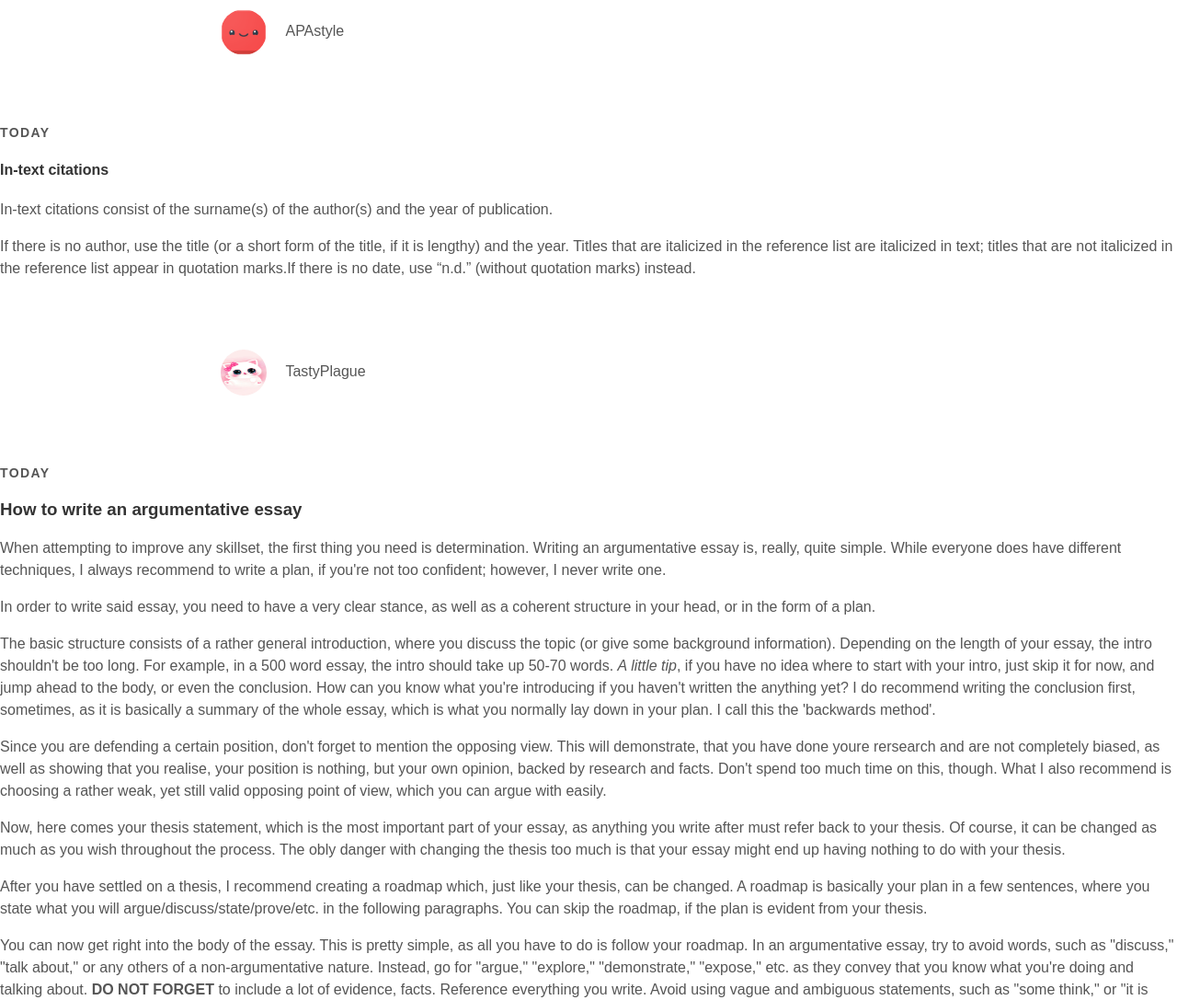
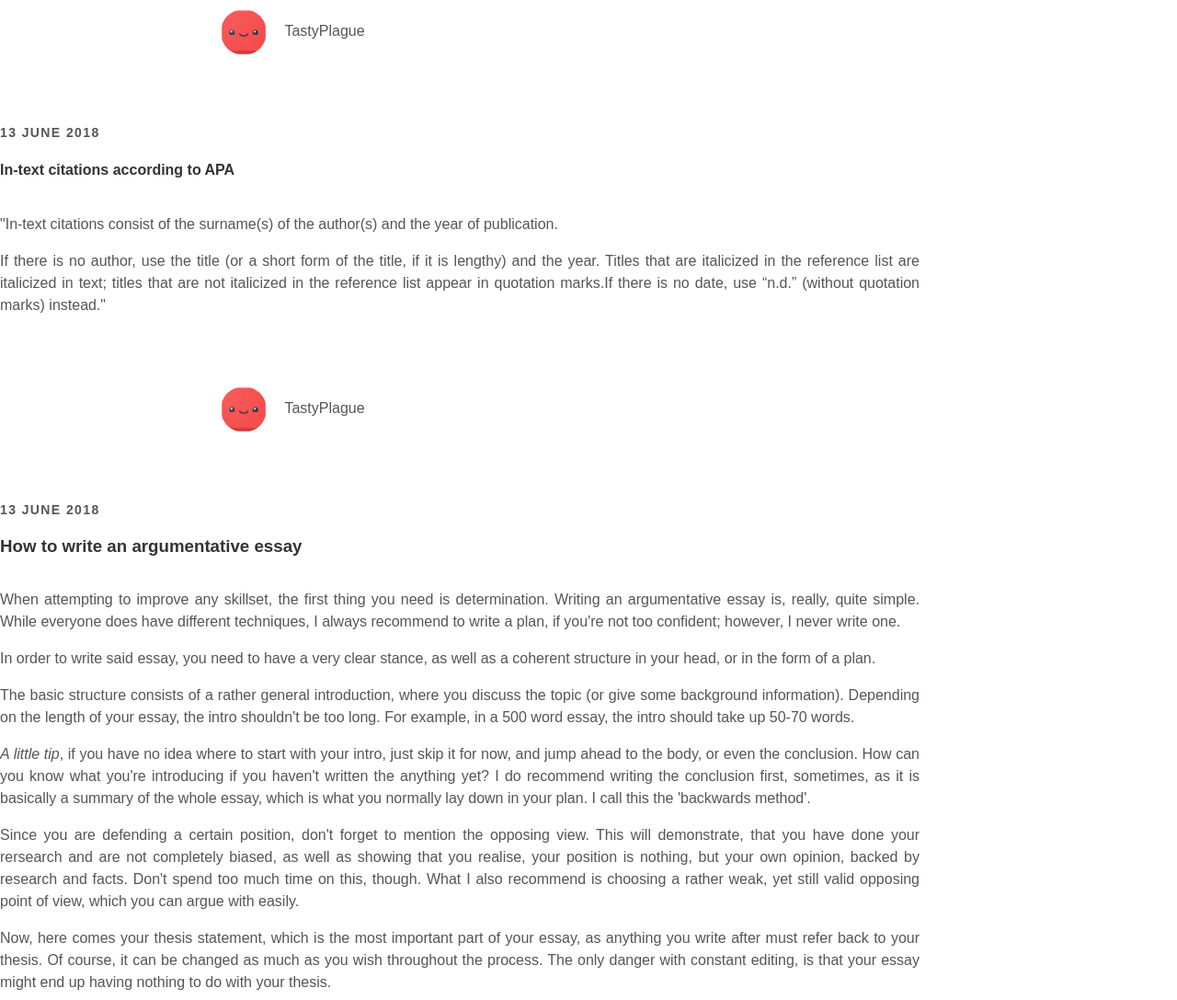
Before and after one commit to TastyPlague/TastyPlague.github.io, a plain HTML site: page index.html in a window 1280 px wide. Shown: the part 200-1287 px from the top of the page at 92% size. Drawn offline with Linux system fonts and the light colour scheme; a web font is replaced by a local one.

Commit message:
Add files via upload

```diff
--- a/index.html
+++ b/index.html
@@ -21,14 +21,15 @@
   <div class="post">
     <div class="post-author">
       <img src="pic.png">
-        <span>APAstyle</span>
+        <span>TastyPlague</span>
       </div>
     </div>
-      <p class="post-date">Today</p>
-      <h4 class="post-title">In-text citations</h4>
+    </div>
+      <p class="post-date">13 June 2018</p>
+      <h4 class="post-title">In-text citations according to APA</h4>
       <div class="post-content">
-      <p>In-text citations consist of the surname(s) of the author(s) and the year of publication.</p>
-      <p>If there is no author, use the title (or a short form of the title, if it is lengthy) and the year. Titles that are italicized in the reference list are italicized in text; titles that are not italicized in the reference list appear in quotation marks.If there is no date, use “n.d.” (without quotation marks) instead.</p>
+      <p>"In-text citations consist of the surname(s) of the author(s) and the year of publication.</p>
+      <p>If there is no author, use the title (or a short form of the title, if it is lengthy) and the year. Titles that are italicized in the reference list are italicized in text; titles that are not italicized in the reference list appear in quotation marks.If there is no date, use “n.d.” (without quotation marks) instead."</p>
       </div>
       </div>
     </div>
@@ -36,18 +37,19 @@
    <div class="post-container">
     <div class="post">
       <div class="post-author">
-        <img src="me.png">
+        <img src="pic.png">
           <span>TastyPlague</span>
         </div>
       </div>
-        <p class="post-date">Today</p>
+        <p class="post-date">13 June 2018</p>
         <h3 class="post-title">How to write an argumentative essay</h3>
         <div class="post-content">
           <p>When attempting to improve any skillset, the first thing you need is determination. Writing an argumentative essay is, really, quite simple. While everyone does have different techniques, I always recommend to write a plan, if you're not too confident; however, I never write one.</p>
           <p>In order to write said essay, you need to have a very clear stance, as well as a coherent structure in your head, or in the form of a plan. </p>
-          <p>The basic structure consists of a rather general introduction, where you discuss the topic (or give some background information). Depending on the length of your essay, the intro shouldn't be too long. For example, in a 500 word essay, the intro should take up 50-70 words. <em>A little tip</em>, if you have no idea where to start with your intro, just skip it for now, and jump ahead to the body, or even the conclusion. How can you know what you're introducing if you haven't written the anything yet? I do recommend writing the conclusion first, sometimes, as it is basically a summary of the whole essay, which is what you normally lay down in your plan. I call this the 'backwards method'.</p>
-          <p>Since you are defending a certain position, don't forget to mention the opposing view. This will demonstrate, that you have done youre rersearch and are not completely biased, as well as showing that you realise, your position is nothing, but your own opinion, backed by research and facts. Don't spend too much time on this, though. What I also recommend is choosing a rather weak, yet still valid opposing point of view, which you can argue with easily.</p>
-          <p>Now, here comes your thesis statement, which is the most important part of your essay, as anything you write after must refer back to your thesis. Of course, it can be changed as much as you wish throughout the process. The obly danger with changing the thesis too much is that your essay might end up having nothing to do with your thesis.</p>
+          <p>The basic structure consists of a rather general introduction, where you discuss the topic (or give some background information). Depending on the length of your essay, the intro shouldn't be too long. For example, in a 500 word essay, the intro should take up 50-70 words.</p>
+          <p><em>A little tip</em>, if you have no idea where to start with your intro, just skip it for now, and jump ahead to the body, or even the conclusion. How can you know what you're introducing if you haven't written the anything yet? I do recommend writing the conclusion first, sometimes, as it is basically a summary of the whole essay, which is what you normally lay down in your plan. I call this the 'backwards method'.</p>
+          <p>Since you are defending a certain position, don't forget to mention the opposing view. This will demonstrate, that you have done your rersearch and are not completely biased, as well as showing that you realise, your position is nothing, but your own opinion, backed by research and facts. Don't spend too much time on this, though. What I also recommend is choosing a rather weak, yet still valid opposing point of view, which you can argue with easily.</p>
+          <p>Now, here comes your thesis statement, which is the most important part of your essay, as anything you write after must refer back to your thesis. Of course, it can be changed as much as you wish throughout the process. The only danger with constant editing, is that your essay might end up having nothing to do with your thesis.</p>
           <p>After you have settled on a thesis, I recommend creating a roadmap which, just like your thesis, can be changed. A roadmap is basically your plan in a few sentences, where you state what you will argue/discuss/state/prove/etc. in the following paragraphs. You can skip the roadmap, if the plan is evident from your thesis.</p>
           <p>You can now get right into the body of the essay. This is pretty simple, as all you have to do is follow your roadmap. In an argumentative essay, try to avoid words, such as "discuss," "talk about," or any others of a non-argumentative nature. Instead, go for "argue," "explore," "demonstrate," "expose," etc. as they convey that you know what you're doing and talking about. <strong>DO NOT FORGET</strong> to include a lot of evidence, facts. Reference everything you write. Avoid using vague and ambiguous statements, such as "some think," or "it is suggested," without providing solid evidence of who thinks 'that', who 'it is suggested' by. Rather, state the author of the research you are using straight away, "John Smith's research suggests that," "As shown through NASA's research," etc. or "Writing argumentative essays is easy. (Smith, 2018)." (Note: I use an <a href="http://www.apastyle.org/">APA format</a>. Make sure you follow the format and the guidelines provided by your teacher/professor.)</p>
           <p>Lastly, you write the conclusion, unless you go for my 'backwards method'. Here you summarise your essay. It is important to never introduce new ideas in the conclusion.</p>
--- a/styles.css
+++ b/styles.css
@@ -65,7 +65,7 @@ a:hover {
 }
 .post, .about {
   max-width: 800px;
-  margin: 0 auto;
+  margin: auto;
   padding: 60px 0;
 }
 .post-author img {
@@ -75,7 +75,7 @@ a:hover {
   border-radius: 50%;
 }
 .post-author span {
-  margin-left: 16px;
+  margin-left: 15px;
 }
 .post-date {
   colour: #D2D2D2;
@@ -102,4 +102,9 @@ p {
 }
 .post-container:nth-child(even) {
   background-color: #f2f2f2;
+  }
+.post-content {
+  text-align:justify;
+  align-content: center;
+  width: 1000px;
 }
```
Also changed, not shown: about.html (+1 -1 lines).
